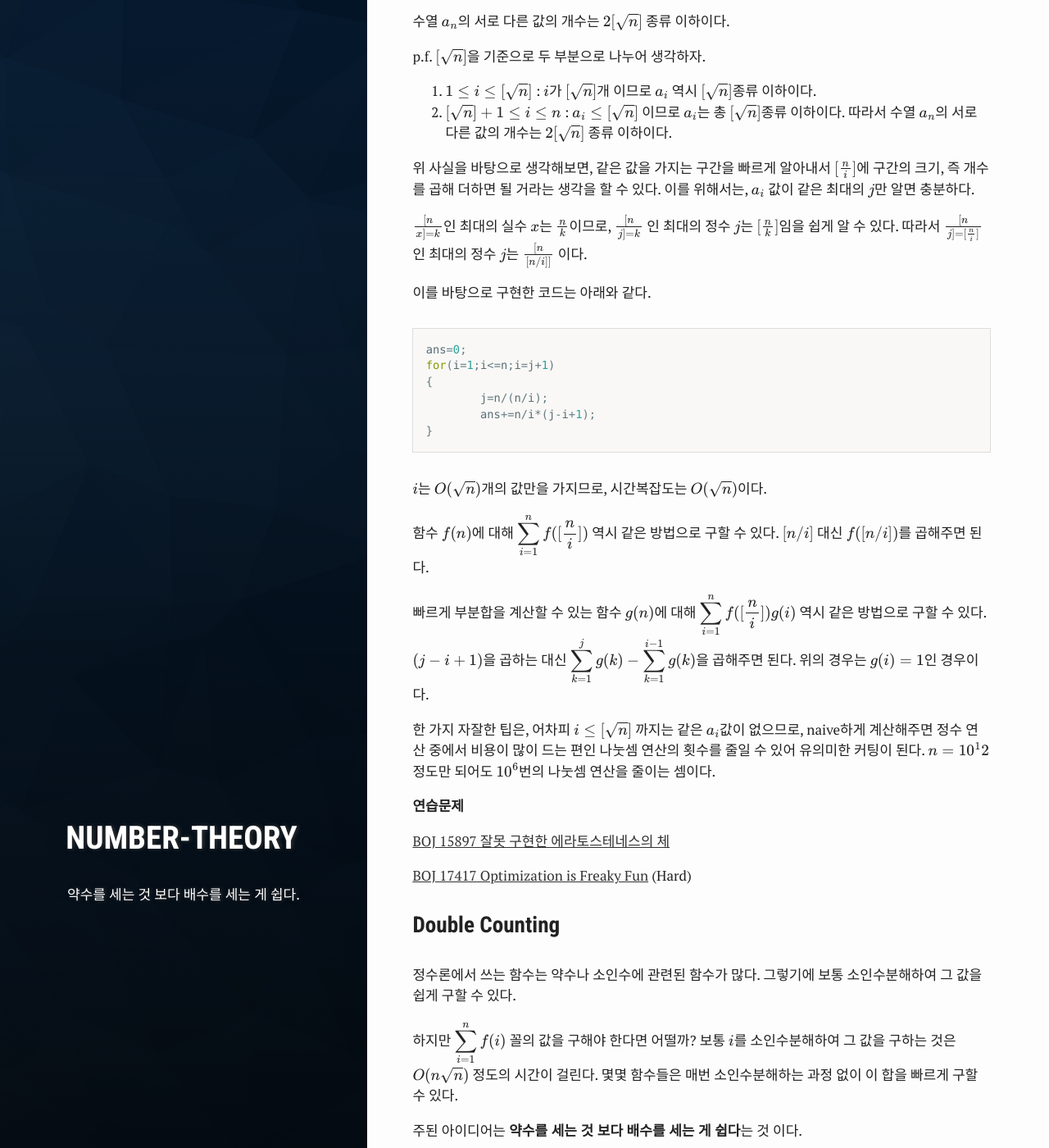
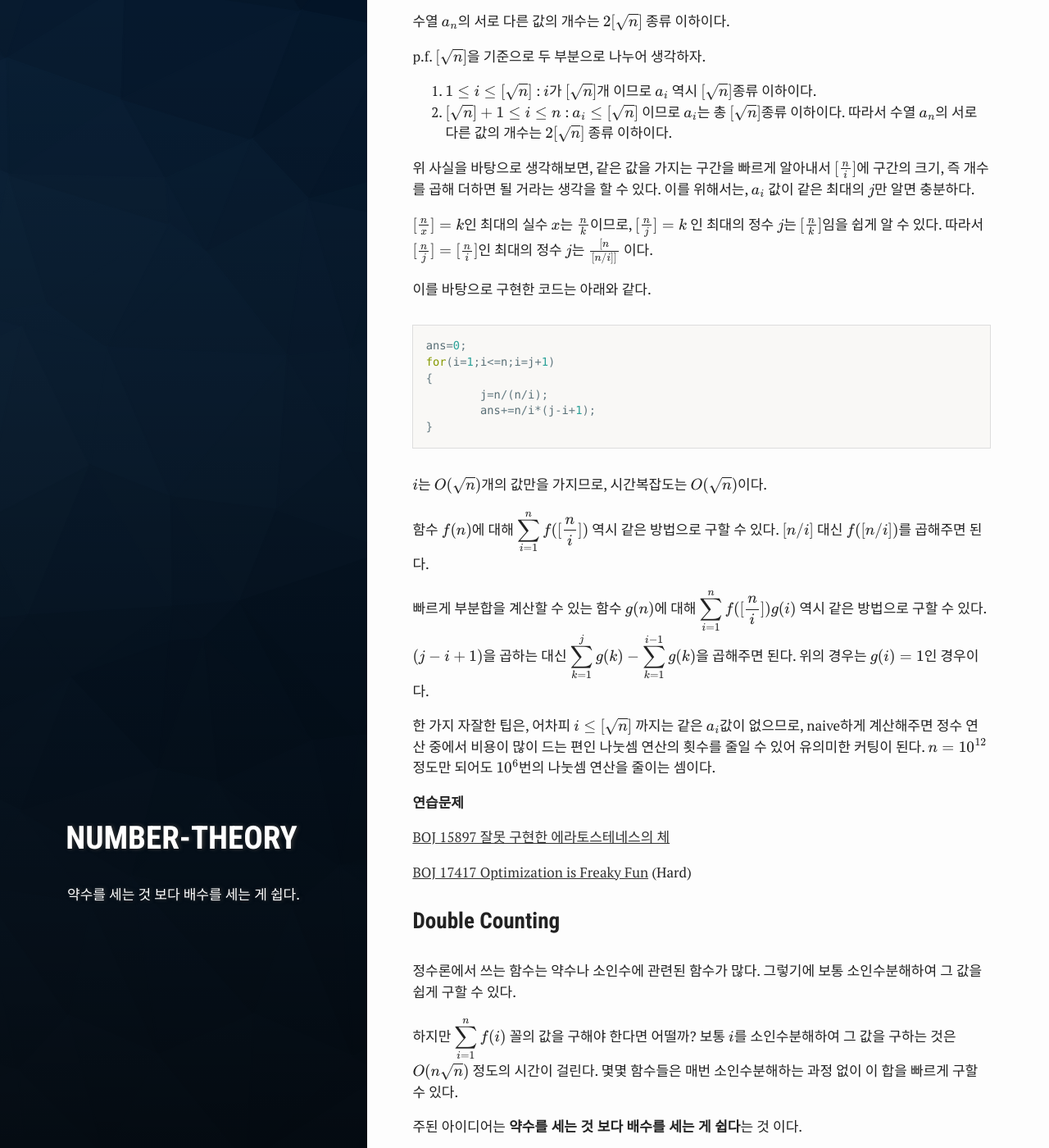
Before and after one commit to ahgus89/ahgus89.github.io, a Jekyll site: the page built from _posts/2020-04-23-Harmonic-Lemma.md, in a window 1280 px wide and 1400 px high, scrolled down 646 px. Shown: the whole window at 82% size. Built offline with Jekyll 4.4.1, drawn with Linux system fonts in a browser that asks for light colours; formulas are drawn with MathJax 3.

```diff
--- a/_posts/2020-04-23-Harmonic-Lemma.md
+++ b/_posts/2020-04-23-Harmonic-Lemma.md
@@ -32,7 +32,7 @@ p.f. $[\sqrt n]$을 기준으로 두 부분으로 나누어 생각하자.
 
 위 사실을 바탕으로 생각해보면, 같은 값을 가지는 구간을 빠르게 알아내서 $[{n \over i}]$에 구간의 크기, 즉 개수를 곱해 더하면 될 거라는 생각을 할 수 있다. 이를 위해서는, $a_i$ 값이 같은 최대의 $j$만 알면 충분하다.
 
-$[n \over x] = k$인 최대의 실수 $x$는 ${n \over k}$이므로, $[n \over j] = k$ 인 최대의 정수 $j$는 $[{n \over k}]$임을 쉽게 알 수 있다. 따라서 $[n \over j] = [{n \over i}]$인 최대의 정수 $j$는 $[n \over {[n/i]}]$ 이다.
+$[{n \over x}] = k$인 최대의 실수 $x$는 ${n \over k}$이므로, $[{n \over j}] = k$ 인 최대의 정수 $j$는 $[{n \over k}]$임을 쉽게 알 수 있다. 따라서 $[{n \over j}] = [{n \over i}]$인 최대의 정수 $j$는 $[n \over {[n/i]}]$ 이다.
 
 이를 바탕으로 구현한 코드는 아래와 같다.
 
@@ -52,7 +52,7 @@ $i$는 $O(\sqrt n)$개의 값만을 가지므로, 시간복잡도는 $O(\sqrt n)
 빠르게 부분합을 계산할 수 있는 함수 $g(n)$에 대해 $\displaystyle \sum_{i=1}^{n} f([{n \over i}])g(i)$ 역시 같은 방법으로 구할 수 있다. $(j-i+1)$을 곱하는 대신 $\displaystyle \sum_{k=1}^{j}g(k) - \displaystyle \sum_{k=1}^{i-1}g(k)$을 곱해주면 된다. 위의 경우는 $g(i) = 1$인 경우이다.
 
 
-한 가지 자잘한 팁은, 어차피 $i \leq [\sqrt n]$ 까지는 같은 $a_i$값이 없으므로, naive하게 계산해주면 정수 연산 중에서 비용이 많이 드는 편인 나눗셈 연산의 횟수를 줄일 수 있어 유의미한 커팅이 된다. $n = 10^12$ 정도만 되어도 $10^6$번의 나눗셈 연산을 줄이는 셈이다.
+한 가지 자잘한 팁은, 어차피 $i \leq [\sqrt n]$ 까지는 같은 $a_i$값이 없으므로, naive하게 계산해주면 정수 연산 중에서 비용이 많이 드는 편인 나눗셈 연산의 횟수를 줄일 수 있어 유의미한 커팅이 된다. $n = 10^{12}$ 정도만 되어도 $10^6$번의 나눗셈 연산을 줄이는 셈이다.
 
 **연습문제**
 
```
